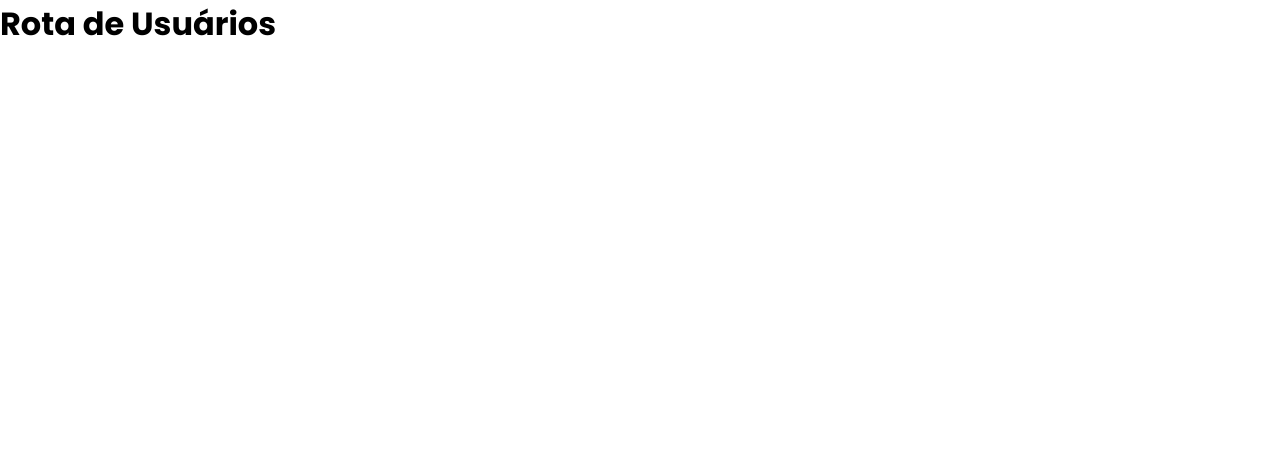
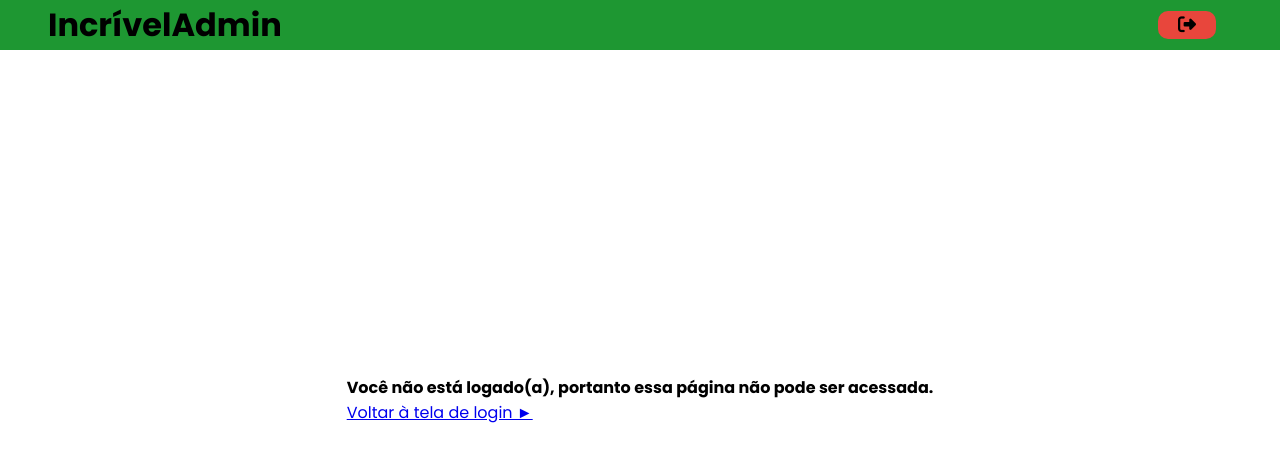
Before and after one commit to Isabelarrodrigues/desafio-admin-web, a React (Create React App) app: page /users in a window 1280 px wide. Shown: the top 462 px of the page. Built offline with nearby package versions, Linux system fonts and the light colour scheme; no server answers.

Commit message:
feat: uso do contexto em todos os componentes e tratamento de erros

```diff
--- a/public/index.html
+++ b/public/index.html
@@ -5,6 +5,10 @@
     <link rel="icon" href="%PUBLIC_URL%/favicon.ico" />
     <meta name="viewport" content="width=device-width, initial-scale=1" />
     <meta name="theme-color" content="#000000" />
+
+    <!-- FontAwesome -->
+    <script src="https://kit.fontawesome.com/ea399319a5.js" crossorigin="anonymous"></script>
+
     <meta
       name="description"
       content="Web site created using create-react-app"
--- a/src/App.jsx
+++ b/src/App.jsx
@@ -1,49 +1,14 @@
-import React, { useEffect, useState } from "react";
+import React from "react";
+import { Redirect } from "react-router";
 // import logo from "./logo.svg";
 import "./App.css";
 import Dashboard from "./components/DashBoard/DashBoard";
-import Login from "./components/Login/Login";
 import { UserContext, LoginUser, AuthApp } from './context'
 
 function App() {
-  // const [users, setUsers] = useState([]);
-  // const url =
-  //   process.env.NODE_ENV === "production"
-  //     ? "/api"
-  //     : "http://localhost:3001/api";
+  const { user } = React.useContext(UserContext);
 
-  // useEffect(() => {
-  //   fetch(`${url}/users`)
-  //     .then(function (response) {
-  //       return response.json();
-  //     })
-  //     .then(setUsers);
-  // }, [url]);
-
-  const { user } = React.useContext(UserContext);
-  console.log(user.auth)
-  return user.auth ? <Dashboard /> : <LoginUser />;
-  // return (
-  //   <div className="App">
-  //     {/* <Login/> */}
-
-  //     {/* <header className="App-header">
-  //       <img src={logo} className="App-logo" alt="logo" />
-  //       <p>
-  //         Edit <code>src/App.tsx</code> and save to reload.
-  //       </p>
-  //       <a
-  //         className="App-link"
-  //         href="https://reactjs.org"
-  //         target="_blank"
-  //         rel="noopener noreferrer"
-  //       >
-  //         Learn React
-  //       </a>
-  //       <p>{JSON.stringify(users)}</p>
-  //     </header> */}
-  //   </div>
-  // );
+  return user.auth ? <Redirect to="/dashboard" /> : <LoginUser />;
 }
 
 export default App;
--- a/src/components/Audits/Audits.tsx
+++ b/src/components/Audits/Audits.tsx
@@ -1,11 +1,13 @@
-import React, { useState, useEffect, useRef } from 'react'
+import React, { useState, useEffect, useContext } from 'react'
+import { UserContext } from '../../context'
 import ReqUsers from '../Model/request'
 import styled from 'styled-components'
+import LoginError from '../LoginError/LoginError'
 
 const StyledAudit = styled.div`
     background-color: #d1ebe0;
     border-radius: 10px;
-    margin: 32px auto;
+    margin: 64px auto;
     width: 600px;
     padding: 16px 24px;
 
@@ -37,8 +39,10 @@ function Audits() {
             .then(data => setAudits(data))
     }, [])
 
-    return (
-        <section>
+    const {user}: any = useContext(UserContext)
+
+    return user.auth ? (
+        <section style={{ margin: '20px '}}>
             {audits ?
                 (audits.map((item: any) => {
                     let statusAfter
@@ -100,7 +104,7 @@ function Audits() {
                 )
             : null}
         </section>
-    )
+    ) : <LoginError />
 }
 
 export default Audits
--- a/src/components/Cards/Cards.tsx
+++ b/src/components/Cards/Cards.tsx
@@ -1,7 +1,11 @@
-import React, { useState, useEffect } from 'react'
+import React, { useState, useEffect, useContext } from 'react'
 import request from '../Model/request'
 import styled from 'styled-components'
 import logo from '../../img/logo-stone.png'
+import Header from '../Header/Header'
+import { UserContext } from '../../context'
+import LoginError from '../LoginError/LoginError'
+
 
 interface CardsTypes {
     createdAt: string
@@ -222,8 +226,11 @@ function Cards() {
         })
     }
 
-    return (
+    const { user }: any = useContext(UserContext);
+
+    return user.auth ? (
         <div>
+            <Header />
             <h1>Rota de Cartões</h1>
             {cards ? (
                 cards.map((index: CardsTypes) => {
@@ -277,7 +284,7 @@ function Cards() {
                         }
 
                     return (
-                        <div className="containerCard" style={{margin: '0 auto'}}>
+                        <div style={{margin: '20px auto'}}>
                         <DivCard>
                             <div className="card" key={index.id} style={{border: '1px solid lightblue'}}>
                                 <img src={logo} style={{width: '85px'}} alt="Logo Stone"/>
@@ -310,7 +317,7 @@ function Cards() {
                 })
                 ) : 'carregando...'}
         </div>
-    )
+    ) : <LoginError />
 }
 
 export default Cards
--- a/src/components/DashBoard/DashBoard.tsx
+++ b/src/components/DashBoard/DashBoard.tsx
@@ -1,13 +1,59 @@
+import { userInfo } from 'node:os'
 import React from 'react'
 import { Link } from 'react-router-dom'
+import Header from '../Header/Header'
+import { UserContext } from '../../context'
+import styled from 'styled-components'
+import LoginError from '../LoginError/LoginError'
+
+const FlexLinks = styled.div`
+    display: flex;
+    justify-content: center;
+
+    a, a:visited {
+        text-decoration: none;
+        color: #fafafa;
+        margin-right: 8px;
+        background-color: #02C06C;
+        padding: 6px 16px;
+        transition: filter .4s ease;
+    }
+
+    a:hover {
+        filter: brightness(.9)
+    }
+`
+
+const DashboardContainer = styled.section`
+    height: 100vh;
+    padding-top: 80px;
+    text-align: center;
+
+    h1 {
+        font-size: 2rem;
+    }
+    p {
+        font-size: 1.2rem;
+        margin: 5px 0 12px;
+    }
+`
 
 function Dashboard() {
-    return (
+    const {user}: any = React.useContext(UserContext)
+    return user.auth ? (
         <>
-            <Link to="/users">Usuários</Link>
-            <Link to="/cards">Cartões</Link>
+            <Header />
+            <DashboardContainer>
+                <h1>Bem-vindo(a) {user.email}</h1>
+                <p>O que desejar consultar?</p>
+                <FlexLinks>
+                    <Link to="/users">Usuários</Link>
+                    <Link to="/cards">Cartões</Link>
+                    <Link to="/Audits">Auditorias</Link>
+                </FlexLinks>
+            </DashboardContainer>
         </>
-    )
+    ) : <LoginError />
 }
 
 export default Dashboard
--- /dev/null
+++ b/src/components/Header/Header.jsx
@@ -0,0 +1,62 @@
+import React, { useState } from 'react'
+import { UserContext } from '../../context'
+import styled from 'styled-components'
+import { Redirect } from 'react-router';
+
+const StyledHeader = styled.header`
+    position: absolute;
+    height: 50px;
+    width: 100%;
+    background-color: #1e9732;
+    z-index: 999;
+    left: 0;
+    top: 0;
+    padding: 0 64px 0 48px;
+
+    display: flex;
+    justify-content: space-between;
+    align-items: center;
+    div {
+        display: flex;
+        align-items: center;
+        color: #fafafa;
+    }
+    div p {
+        margin-right: 8px;
+    }
+    div button {
+        border: none;
+        padding: 5px 20px;
+        background-color: #e8463c;
+        border-radius: 10px;
+        transition: background .4s ease;
+        cursor: pointer;
+        outline: none;
+    }
+    div button:hover {
+        background: none;
+    }
+    div button i {
+        font-size: 18px;
+    }
+    div button i:hover {
+        color: #e8463c;
+    }
+`
+export default function Header() {
+    const { user, logout } = React.useContext(UserContext);
+    const [loggedIn, setLoggedIn] = useState(true)
+    return loggedIn ? (
+            <StyledHeader>
+            <h1>IncrívelAdmin</h1>
+            <div>
+                <p>{user.email}</p>
+            <button title="Sair" onClick={() => {
+                logout()
+                setLoggedIn(false)
+            }}><i class="fas fa-sign-out-alt"></i></button>
+            </div>
+        </StyledHeader>) : <Redirect to="/" />
+
+
+}
--- /dev/null
+++ b/src/components/LoginError/LoginError.jsx
@@ -0,0 +1,19 @@
+import React, { useEffect, useState } from 'react'
+import { Link } from 'react-router-dom'
+import styled from 'styled-components'
+
+const StyledLoginError = styled.div`
+    position: absolute;
+    left: 50%;
+    top: 50%;
+    transform: translate(-50%, -50%);
+`
+
+export default function LoginError() {
+    return (
+        <StyledLoginError>
+            <h4>Você não está logado(a), portanto essa página não pode ser acessada.</h4>
+            <Link to="/">Voltar à tela de login ►</Link>
+        </StyledLoginError>
+    )
+}
--- a/src/components/Users/Users.tsx
+++ b/src/components/Users/Users.tsx
@@ -1,5 +1,17 @@
-import React, { useState, useEffect } from 'react'
+import React, { useState, useEffect, useContext } from 'react'
 import request from '../Model/request'
+import styled from 'styled-components'
+import LoginError from '../LoginError/LoginError'
+import { UserContext } from '../../context'
+
+const StyledUser = styled.div`
+    background-color: #d1ebe0;
+    border-radius: 10px;
+    margin: 20px auto;
+    width: 640px;
+    padding: 16px;
+    overflow-x: clip;
+`
 
 interface UsersTypes {
     name: string
@@ -60,13 +72,14 @@ function Users() {
     }
 
     const documentValidation = (docNumber: number) => {
-        // const regexCPF : RegExp = /^[0-9]{3}.?[0-9]{3}.?[0-9]{3}-?[0-9]{2}/
         const CPFString = docNumber.toString()
         const CPFNumber = CPFString.replace(/(\d{3})?(\d{3})?(\d{3})?(\d{2})/, "$1.$2.$3-$4")
         return CPFNumber
     }
 
-    return (
+    const {user}: any = useContext(UserContext)
+
+    return user.auth ? (
         <div>
             <h1>Rota de Usuários</h1>
             {users ? (
@@ -78,7 +91,7 @@ function Users() {
 
                     if (index.name) {
                         return (
-                            <div key={index.id} style={{border: '1px solid lightblue'}}>
+                            <StyledUser key={index.id} style={{border: '1px solid lightblue'}}>
                                 <p>{`${nameValidation(index.name)}`}</p>
                                 <p>{`${emailUser}`}</p>
                                 <p>{`Data de Nascimento: ${brazillianBirthDate}`}</p>
@@ -88,13 +101,13 @@ function Users() {
                                 <p>{`CEP: ${index.address.postalCode}`}</p>
                                 <p>{`CPF: ${documentValidation(index.document)}`}</p>
                                 <p>{`Salário: ${(index.salaryBase / 100).toLocaleString('pt-BR')}`}</p>
-                            </div>
+                            </StyledUser>
                         )
                     }
                 })
                 ) : 'carregando...'}
         </div>
-    )
+    ) : <LoginError />
 }
 
 export default Users
--- a/src/context.js
+++ b/src/context.js
@@ -1,37 +1,6 @@
 import React, { createContext, useState, useEffect } from 'react'
 import styled from 'styled-components'
-
-// export const UserContext = createContext({ email: '', password: '', auth: false})
-
-// export const UserProvider = ({ children }) => {
-//     const [user, setUser] = useState({
-//         email: '',
-//         password: '',
-//         auth: false
-//     })
-
-//     const login = (email, password) => {
-//         setUser(user => ({
-//             email: email,
-//             password: password,
-//             auth: true
-//         }))
-//     }
-
-//     const logout = () => {
-//         setUser(user => ({
-//             email: '',
-//             password: '',
-//             auth: false
-//         }))
-//     }
-
-//     return (
-//         <UserContext.Provider value={{ user, login, logout }}>
-//             {children}
-//         </UserContext.Provider>
-//     )
-// }
+import { Redirect } from 'react-router-dom'
 
 // @function  UserContext
 export const UserContext = createContext({ email: '', password: '', auth: false });
@@ -54,7 +23,8 @@ export const UserProvider = ({ children }) => {
         email: '',
         password: '',
         auth: false,
-    }));
+    }))
+    return <Redirect to="/" />;
   };
 
   return (
@@ -112,6 +82,8 @@ const LoginStyled = styled.aside`
         color: #fafafa;
         font-size: .9rem;
         margin-bottom: 50px;
+        cursor: pointer;
+        outline: none;
     }
 `
 
--- a/src/index.tsx
+++ b/src/index.tsx
@@ -5,34 +5,36 @@ import App from './App'
 import reportWebVitals from './reportWebVitals'
 import { BrowserRouter, Switch, Route } from 'react-router-dom'
 import { UserProvider } from './context'
-import Dashboard from './components/DashBoard/DashBoard'
+import Header from './components/Header/Header'
 import Users from './components/Users/Users'
 import Cards from './components/Cards/Cards'
 import Audits from './components/Audits/Audits'
+import Dashboard from './components/DashBoard/DashBoard'
 
 ReactDOM.render(
   <BrowserRouter>
-
+    <UserProvider>
       <Switch>
         <Route exact path="/">
-        <UserProvider>
           <App />
-        </UserProvider>
         </Route>
-        <Route exact path="/dashboard">
+        <Route path="/dashboard">
           <Dashboard />
         </Route>
         <Route path="/users">
+          <Header />
           <Users />
         </Route>
         <Route path="/cards">
+          <Header />
           <Cards />
         </Route>
         <Route path="/audits">
+          <Header />
           <Audits />
         </Route>
       </Switch>
-
+      </UserProvider>
   </BrowserRouter>,
   document.getElementById('root')
 );
```
